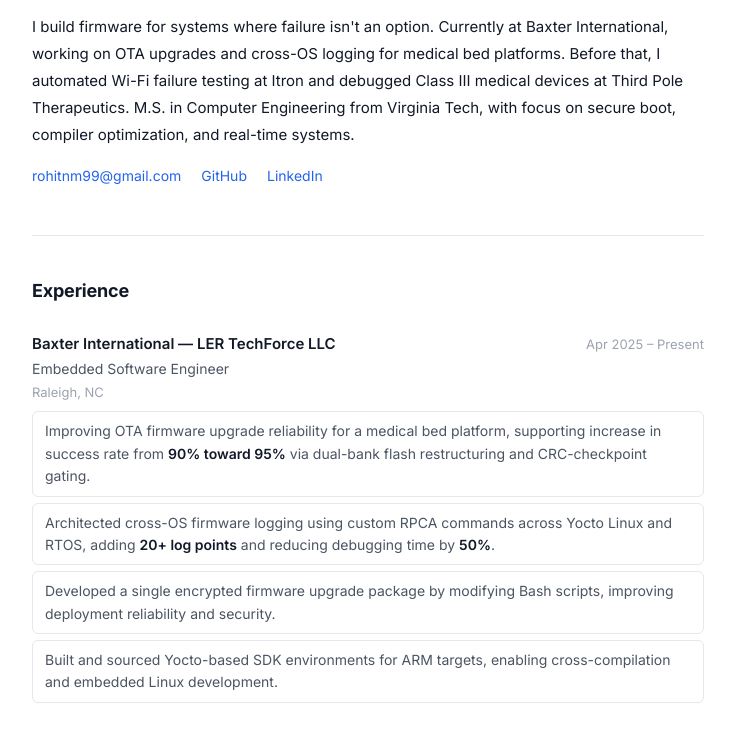
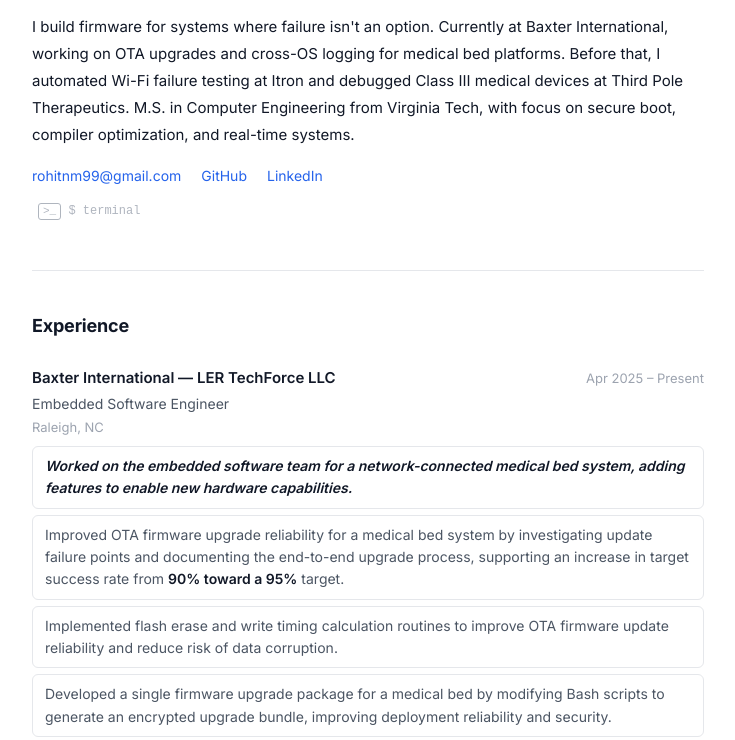
Before and after one commit to rohitnm/rohitnm.github.io, a plain HTML site: page index.html in a window 1280 px wide. Shown: the part 171-911 px from the top of the page, without its empty margins (272-1007 px from the left). Drawn offline with Linux system fonts and the light colour scheme.

Commit message:
fix: enabled terminal on front page and completed baxter experience

```diff
--- a/data/portfolio-data.js
+++ b/data/portfolio-data.js
@@ -69,23 +69,47 @@
       current: true,
       bullets: [
         {
-          text: 'Improving OTA firmware upgrade reliability for a medical bed platform, supporting increase in success rate from <strong>90% toward 95%</strong> via dual-bank flash restructuring and CRC-checkpoint gating.',
+          text: '<strong><em> Worked on the embedded software team for a network-connected medical bed system, adding features to enable new hardware capabilities.</em></strong>',
+        },
+        {
+          text: 'Improved OTA firmware upgrade reliability for a medical bed system by investigating update failure points and documenting the end-to-end upgrade process, supporting an increase in target success rate from <strong>90% toward a 95%</strong> target.',
           expandable: true,
           detailId: 'ota-detail',
-          detail: 'Dual-bank flash \u2014 Bank A runs active firmware while Bank B receives the new image. On completion, a bank-swap flag is written and the device reboots into the updated bank. On slower eMMC parts, the write phase could exceed the watchdog window, causing the device to reset mid-swap and fall back to the old image. The fix restructures writes to feed the watchdog between 4KB blocks and adds a CRC checkpoint before committing the swap flag, ensuring an interrupted update never leaves the device half-flashed.',
+          detail: '<ul><p style="font-size: larger;"><strong>Description:</strong></p><li>Worked on enhancing the reliability of OTA firmware updates for a network-connected medical bed system, focusing on identifying failure points and improving upgrade success rates.</li></ul><br><ul><p style="font-size: larger;"><strong>What I Did:</strong></p><li>Analyzed end-to-end OTA workflow across embedded Linux (Yocto) and RTOS subsystems.</li><li>Identified critical failure points during firmware download, validation, and flashing stages.</li><li>Documented the complete upgrade pipeline, including edge cases and rollback scenarios.</li><li>Collaborated with QA teams to align debugging and validation strategies.</li></ul><br><ul><p style="font-size: larger;"><strong>Impact:</strong></p><li>Reduced ambiguity in failure diagnosis through structured documentation.</li><li>Identified and analyzed critical failure points in OTA upgrade workflows, improving reliability and increasing success rates from ~90% toward a 95% target.</li></ul>',
         },
         {
-          text: 'Architected cross-OS firmware logging using custom RPCA commands across Yocto Linux and RTOS, adding <strong>20+ log points</strong> and reducing debugging time by <strong>50%</strong>.',
+          text: 'Implemented flash erase and write timing calculation routines to improve OTA firmware update reliability and reduce risk of data corruption.',
+          expandable: true,
+          detailId: 'flash-detail',
+          detail: '<ul><p style="font-size: larger;"><strong>Description:</strong></p><li>Worked on improving flash operation reliability by accurately modeling and calculating timing for erase and write cycles during firmware upgradess/</li></ul><br><ul><p style="font-size: larger;"><strong>What I Did:</strong></p><li>Developed functions to compute flash erase and write timings based on memory specifications.</li><li>Integrated timing logic into OTA upgrade flow to ensure safe and consistent flash operations.</li></ul><br><ul><p style="font-size: larger;"><strong>Impact:</strong></p><li>Improved log quality by providing more accurate and timely information about flash operations.</li><li>Flash timings helped with identifying and pinning down exactly which board was experiencing issues.</li></ul>',
+        },
+        {
+          text: ' Developed a single firmware upgrade package for a medical bed by modifying Bash scripts to generate an encrypted upgrade bundle, improving deployment reliability and security.',
+          expandable: true,
+          detailId: 'upgrade-package-detail',
+          detail: '<ul><p style="font-size: larger;"><strong>Description:</strong></p><li>Developed a unified and secure firmware packaging mechanism to streamline OTA deployment.</li></ul><br><ul><p style="font-size: larger;"><strong>What I Did:</strong></p><li>Modified and integrated existing Bash scripts to create a single encrypted firmware upgrade package.</li><li>Standardized the packaging format across multiple upgrade scenarios.</li></ul><br><ul><p style="font-size: larger;"><strong>Impact:</strong></p><li>Improved deployment reliability by reducing multi-file inconsistencies.</li><li>Enhanced firmware security through encryption of the upgrade bundle.</li></ul>',
+        },
+        {
+          text: 'Architected cross-OS firmware logging using custom RPCA commands across Yocto Linux and RTOS, adding <strong>50+ log points</strong> on medical bed to detect firmware failures and monitor upgrade workflows, reducing debugging time by <strong>75%</strong>.',
           expandable: true,
           detailId: 'logging-detail',
-          detail: 'Built a unified logging bridge that routes diagnostics from the RTOS core through custom RPCA commands to the Linux side, where they\u2019re timestamped and persisted. Covers boot, OTA, peripheral init, and error paths across both OSes.',
+          detail: '<ul><p style="font-size: larger;"><strong>Description:</strong></p><li>Designed and implemented a unified logging framework to improve observability across embedded Linux and RTOS subsystems in a network-connected medical device.</li></ul><br><ul><p style="font-size: larger;"><strong>What I Did:</strong></p><li>Added custom RPCA based command interfaces for cross-os communication.</li><li>Implemented logging hooks and added 50+ strategic log points across firmware upgrade flow and system states.</li><li>Built a centralized logging mechanism to correlate events across distributed components.</li></ul><br><ul><p style="font-size: larger;"><strong>Impact:</strong></p><li>Reduced debugging and root-cause analysis time by ~75%.</li><li>Enabled end-to-end traceability of firmware behavior across OS boundaries.</li><li>Improved reliability of OTA upgrade workflows through better failure visibility.</li></ul>',
         },
         {
-          text: 'Developed a single encrypted firmware upgrade package by modifying Bash scripts, improving deployment reliability and security.',
+          text: 'Performed development testing of embedded firmware on medical bed to validate new features, bug fixes, and upgrade flows.',
+          expandable: true,
+          detailId: 'testing-detail',
+          detail: '<ul><p style="font-size: larger;"><strong>Description:</strong></p><li>Performed hands-on validation of firmware features and upgrade flows for medical beds.</li></ul><br><ul><p style="font-size: larger;"><strong>What I Did:</strong></p><li>Tested firmware on medical bed hardware for feature validation and bug fixes.</li><li>Verified OTA upgrade scenarios including success, failure, and rollback.</li><li>Debugged issues using hardware debugging tools (iSystem IC5000, JTAG).</li></ul><br><ul><p style="font-size: larger;"><strong>Impact:</strong></p><li>Ensured robust and reliable firmware behavior across different deployment scenarios before release.</li><li>Improved confidence in OTA upgrade workflows.</li></ul>',
         },
         {
           text: 'Built and sourced Yocto-based SDK environments for ARM targets, enabling cross-compilation and embedded Linux development.',
+          expandable: true,
+          detailId: 'yocto-detail',
+          detail: '<ul><p style="font-size: larger;"><strong>Description:</strong></p><li>Set up and maintained cross-compilation environments for ARM-based embedded systems.</li></ul><br><ul><p style="font-size: larger;"><strong>What I Did:</strong></p><li>Built and configured SDKs using Yocto Project.</li><li>Assisted in integrating build outputs with firmware deployment pipelines.</li></ul><br><ul><p style="font-size: larger;"><strong>Impact:</strong></p><li>Streamlined development setup for embedded Linux targets.</li><li>Improved developer efficiency and build consistency.</li></ul>',
         },
+        {
+          text: '<strong>Reflection:</strong><em> This role has been an excellent opportunity to work on real-world embedded systems in the medical domain, applying and expanding my skills in firmware development, OTA updates, and cross-platform logging. I particularly enjoyed improving system reliability and observability in a complex, production-grade environment. The work also involved iterative development cycles and cross-functional collaboration, strengthening my ability to deliver software incrementally. Overall, it reinforced the importance of system-level thinking, structured debugging, and designing robust embedded solutions under real-world constraints.</em>',
+        }
       ],
     },
     {
--- a/index.html
+++ b/index.html
@@ -472,7 +472,7 @@
       margin-top: 14px;
       font-family: 'Courier New', monospace;
       font-size: 12px;
-      opacity: 0.4;
+      opacity: 0.8;
       transition: opacity 0.3s;
     }
     .terminal-hint:hover {
@@ -655,9 +655,9 @@
         <a href="https://github.com/rohitnm" target="_blank" rel="noopener">GitHub</a>
         <a href="https://linkedin.com/in/rohitnm" target="_blank" rel="noopener">LinkedIn</a>
       </div>
-      <!-- <div class="terminal-hint">
+      <div class="terminal-hint">
         <a href="portfolio-pages/index-terminal.html" title="Enter the terminal"><span class="easter-egg">&gt;_</span> $ terminal</a>
-      </div> -->
+      </div>
     </section>
 
     <!-- ======================== EXPERIENCE ======================== -->
```
